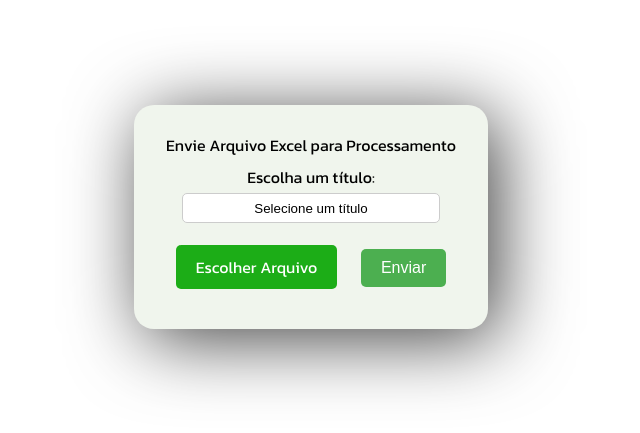
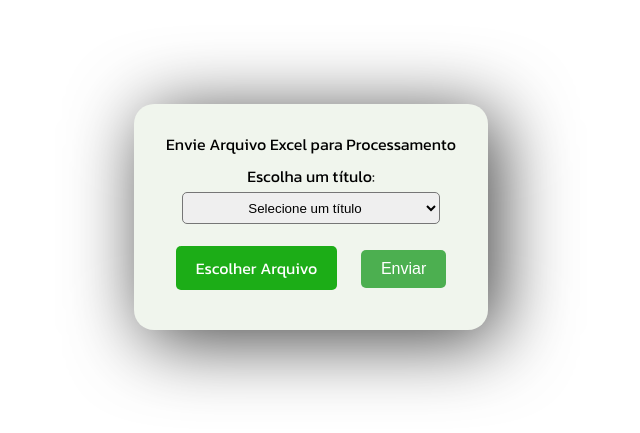
Before and after one commit to marconi-dm/analise-desvio, a plain HTML site: page index.html in a window 1280 px wide. Shown: the part 183-616 px from the top of the page, without its empty margins (329-969 px from the left). Drawn offline with Linux system fonts and the light colour scheme.

Commit message:
adjust select

```diff
--- a/styles/styles.css
+++ b/styles/styles.css
@@ -44,13 +44,6 @@ body, html {
     padding: 0.5em;
     border-radius: 5px;
     text-align: center;
-
-
-    appearance: none; /* Remove estilo padrão */
-    -webkit-appearance: none; /* Remove estilo padrão no Safari */
-    -moz-appearance: none; /* Remove estilo padrão no Firefox */
-    background-color: #fff; /* Define uma cor de fundo */
-    border: 1px solid #ccc; /* Define a borda */
 }
 
 #load {
```
